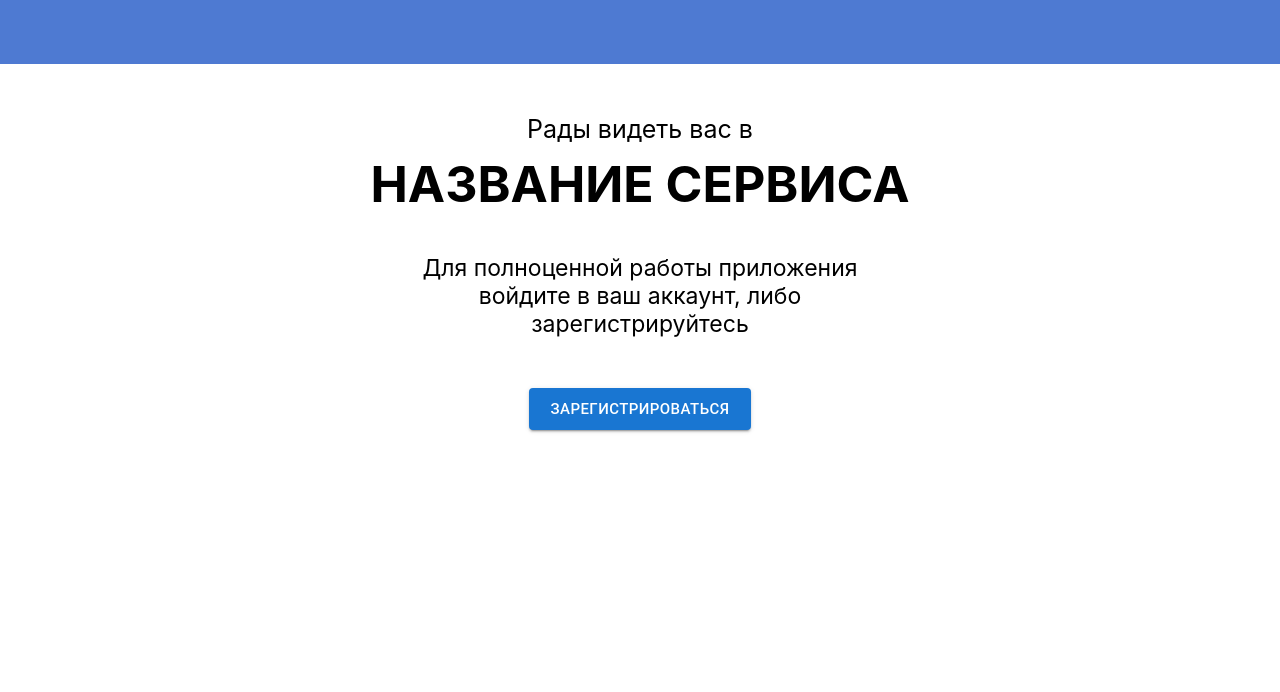
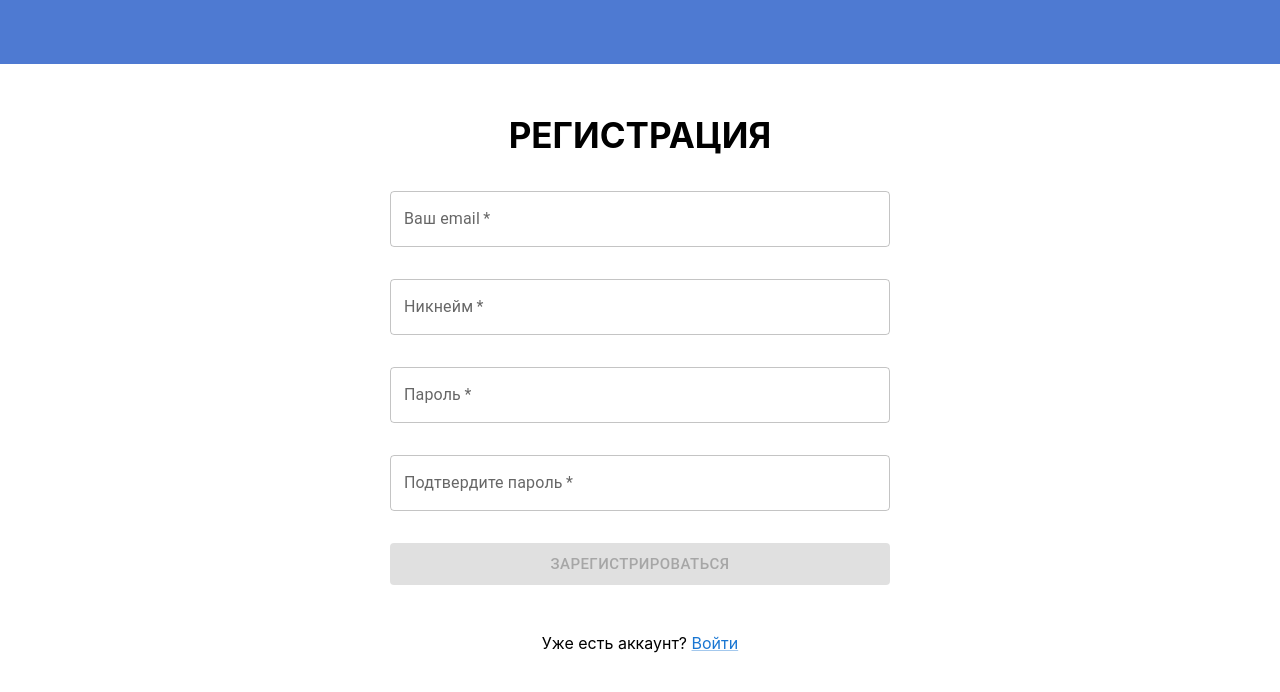
Before and after one commit to superhorsy/quest-app-frontend, a React (Create React App) app: page / in a window 1280 px wide. Shown: the top 692 px of the page. Built offline with nearby package versions, Linux system fonts and the light colour scheme.

Commit message:
Внесены правки

```diff
--- a/src/App.js
+++ b/src/App.js
@@ -9,9 +9,9 @@ import {TestComponent} from "./components/testComponent/testComponent";
 function App() {
     return (
         <div className="App">
-            <StartPage/>
+            {/*<StartPage/>*/}
             {/*<LoginPage/>*/}
-            {/*<SignUpPage/>*/}
+            <SignUpPage/>
             {/*<PassRecoveryPage/>*/}
             {/*<TestComponent/>*/}
         </div>
--- a/src/pages/loginPage/loginPage.js
+++ b/src/pages/loginPage/loginPage.js
@@ -11,9 +11,7 @@ export const LoginPage = () => {
     const [email, setEmail] = useState('');
     const [pass, setPass] = useState('');
 
-    const isEmptyField = () => {
-        return !email || !pass;
-    }
+    const isEmptyField = !email || !pass;
 
     const sendData = (event) => {
         event.preventDefault();
@@ -81,7 +79,7 @@ export const LoginPage = () => {
                                 sx={{mb: {xs: 4, sm: 6}}}
                                 variant="contained"
                                 size="large"
-                                disabled={isEmptyField()}
+                                disabled={isEmptyField}
                             >Войти
                             </Button>
                             <div>
--- a/src/pages/passRecoveryPage/passRecoveryPage.js
+++ b/src/pages/passRecoveryPage/passRecoveryPage.js
@@ -7,9 +7,11 @@ import Button from "@mui/material/Button";
 export const PassRecoveryPage = () => {
     const [email, setEmail] = useState('');
 
-    const isEmptyField = () => {
-        return !email;
-    }
+    // const isEmptyField = () => {
+    //     return !email;
+    // }
+
+    const isEmptyField = !email;
 
     const sendData = (event) => {
         event.preventDefault();
@@ -56,7 +58,7 @@ export const PassRecoveryPage = () => {
                                 sx={{mb: {xs: 4, sm: 6}}}
                                 size="large"
                                 variant="contained"
-                                disabled={isEmptyField()}
+                                disabled={isEmptyField}
                             >Восстановить
                             </Button>
                             <div>
--- a/src/pages/signUpPage/signUpPage.js
+++ b/src/pages/signUpPage/signUpPage.js
@@ -12,6 +12,7 @@ export const SignUpPage = () => {
 
     const sendData = (event) => {
         event.preventDefault();
+
         // Пока что отправляем в консоль
         console.log(
             {
@@ -20,21 +21,15 @@ export const SignUpPage = () => {
                 pass: pass
             }
         )
+
+        setEmail('');
+        setNickname('');
+        setPass('');
+        setPassConfirm('');
     }
 
-    /** Функция для проверки на пустые поля.
-     * @returns {boolean} Возвращает true если хоть одно поле пустое
-     */
-    const isEmptyField = () => {
-        return !email || !nickname || !pass || !passConfirm;
-    }
-
-    /** Функция для проверки подтверждения пароля.
-     * @returns {boolean} Возвращает true если пароль совпадает
-     */
-    const isPassMatched = () => {
-        return passConfirm === pass;
-    }
+    const isEmptyField = !email || !nickname || !pass || !passConfirm;
+    const isPassMatched = passConfirm === pass;
 
     // const isEmptyField = useMemo(
     //     () => !email || !nickname || !pass || !passConfirm,
@@ -119,7 +114,7 @@ export const SignUpPage = () => {
                             onChange={(e) => setPass(e.target.value)}
                         />
                         <TextField
-                            error={!isPassMatched() && Boolean(passConfirm)}
+                            error={!isPassMatched && Boolean(passConfirm)}
                             required
                             fullWidth
                             sx={{mb: {xs: 3, sm: 4}}}
@@ -137,7 +132,7 @@ export const SignUpPage = () => {
                                 sx={{mb: {xs: 4, sm: 6}}}
                                 variant="contained"
                                 size="large"
-                                disabled={isEmptyField() || !isPassMatched()}
+                                disabled={isEmptyField || !isPassMatched}
                             >Зарегистрироваться
                             </Button>
                             <div>
```
